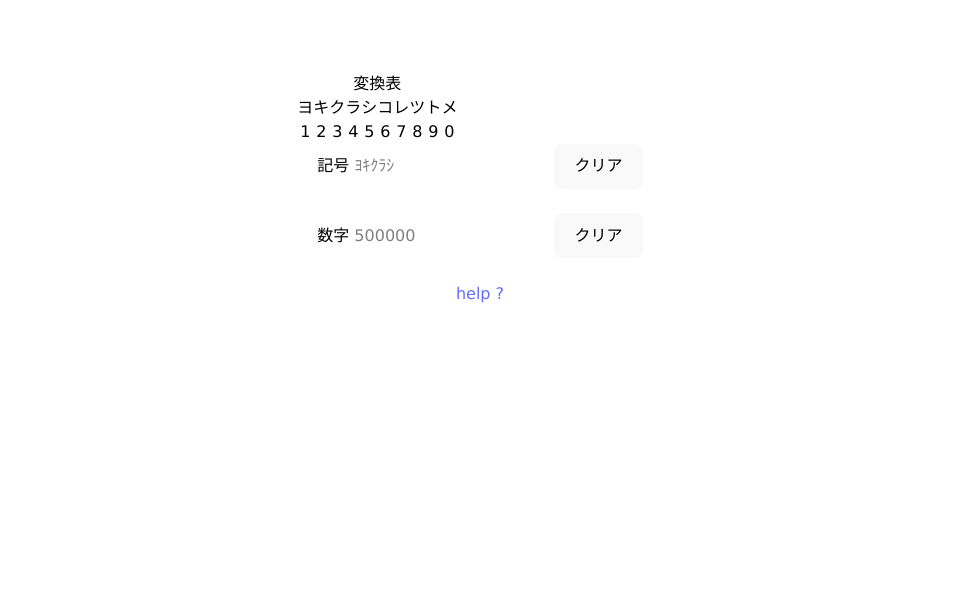
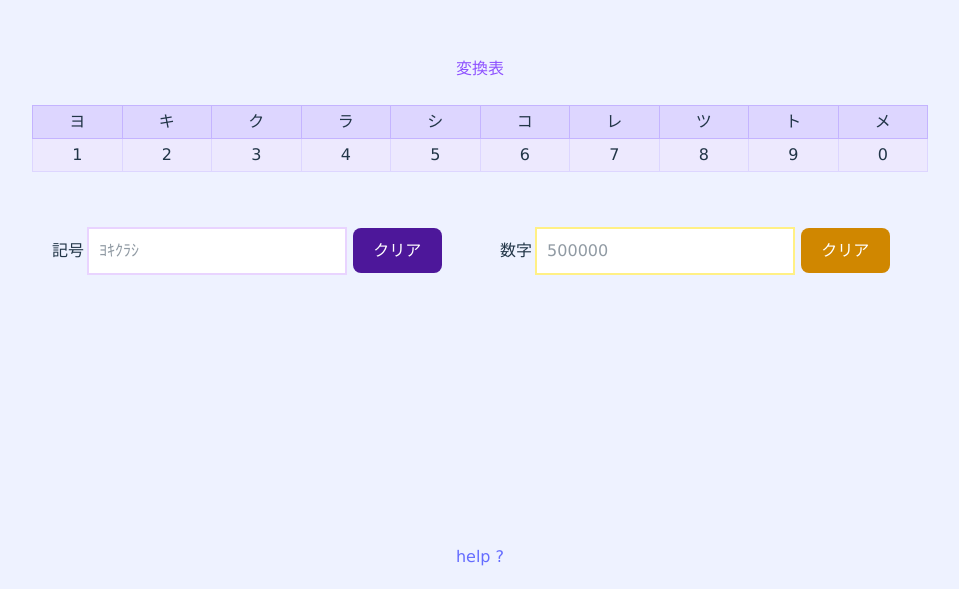
Before and after one commit to micabi/convert-react, a React (Vite) app: page / in a window 1280 px wide. Shown: the part 211-800 px from the top of the page, without its empty margins (160-1119 px from the left). Built offline with nearby package versions, Linux system fonts and the light colour scheme.

Commit message:
更新　scssを導入

```diff
--- a/index.html
+++ b/index.html
@@ -16,6 +16,7 @@
   <meta name="viewport" content="width=device-width, initial-scale=1.0" />
   <meta name="robots" content="nofollow, noindex" />
   <title>記号変換</title>
+  <link rel="stylesheet" href="/src/App.scss" />
 </head>
 <body class="bg-indigo-50">
   <!-- Google Tag Manager (noscript) -->
--- /dev/null
+++ b/src/App.scss
@@ -0,0 +1,99 @@
+@use 'tailwindcss';
+
+@theme {
+  --font-sans:
+    'Hiragino Kaku Gothic Pro', yugothic, meiryo, 'Lucida Grande', verdana, helvetica, arial, 'MS PGothic', sans-serif;
+  --font-serif: 'Hiragino Mincho ProN', 'Hiragino Mincho Pro', 游明朝, 'Yu Mincho', yumincho, serif;
+  --base-color: var(--color-neutral-800);
+  --breakpoint-xs: 24rem;
+}
+
+@layer base {
+  html {
+    tab-size: 2;
+  }
+}
+
+@layer utilities {
+  .sm\:w-3xs {
+    width: var(--container-3xs);
+  }
+}
+
+:root {
+  font-family: var(--font-sans);
+  color: var(--base-color);
+}
+
+#root {
+  width: var(--container-4xl);
+  max-width: var(--container-7xl);
+  margin: 0 auto;
+  font-family: var(--font-sans);
+  text-align: center;
+}
+
+@media screen and (width <= 40rem) {
+  #root {
+    max-width: var(--container-xs);
+    min-height: 100%;
+  }
+}
+
+.box {
+  padding: 0 20px;
+  text-align: left;
+}
+
+.output {
+  display: none;
+  padding: 1rem;
+  margin-top: 1.5rem;
+
+  &::before {
+    display: block;
+    color: var(--color-neutral-300);
+    content: '入力されたテキスト';
+  }
+
+  &.active {
+    display: block;
+  }
+}
+
+.final {
+  position: relative;
+  display: none;
+  padding: 1rem;
+  margin-top: 1.5rem;
+
+  &.active {
+    display: block;
+  }
+}
+
+.final .btn {
+  position: absolute;
+  top: 50%;
+  right: 20px;
+  transform: translateY(-50%);
+}
+
+.err {
+  display: none;
+  padding: 1rem;
+  margin-top: 1.5rem;
+
+  &.warn {
+    display: block;
+  }
+}
+
+.message {
+  opacity: 0;
+  transition: all 0.1s linear;
+
+  &.active {
+    opacity: 1;
+  }
+}
--- a/src/routes/404.tsx
+++ b/src/routes/404.tsx
@@ -1,4 +1,4 @@
-import '../App.css';
+// import '../App.scss';
 
 function Nomatch(): JSX.Element {
   return (
--- a/src/routes/help.tsx
+++ b/src/routes/help.tsx
@@ -1,4 +1,4 @@
-import '../App.css';
+// import '../App.scss';
 import { useNavigate, NavigateFunction } from 'react-router-dom';
 
 function Help(): JSX.Element {
--- a/src/routes/index.tsx
+++ b/src/routes/index.tsx
@@ -1,4 +1,4 @@
-import '../App.css';
+// import '../App.scss';
 import { useNavigate, NavigateFunction } from 'react-router-dom';
 import { ConvertTable } from '../table';
 import { Symbol2NumberInputArea } from '../symbol2number';
--- a/tailwind.config.js
+++ b/tailwind.config.js
@@ -1,4 +1,5 @@
 export default {
+  mode: 'jit',
   content: [
     // './src/*.{js, ts, tsx, jsx}',
     // './src/**/*.{js, ts, tsx, jsx}',
--- a/vite.config.ts
+++ b/vite.config.ts
@@ -1,6 +1,7 @@
 import { defineConfig } from 'vite';
 import react from '@vitejs/plugin-react';
 import tailwindcss from '@tailwindcss/vite';
+import license from 'rollup-plugin-license';
 
 // https://vite.dev/config/
 // export default defineConfig({
@@ -19,11 +20,30 @@ export default defineConfig( ( { mode } ) => {
       tailwindcss(),
     ],
     // other configuration
+    css: {
+      devSourcemap: true,
+      preprocessorOptions: {
+        scss: {
+          api: 'modern-compiler',
+        }
+      }
+    },
     esbuild: {
+      banner: '/*! licenses: /assets/vendor.LICENSE.txt */',
+      legalComments: 'external',
       pure: mode === 'production' ? [ 'console.log' ] : []
     },
-    // build: {
-    //   sourcemap: true
-    // }
+    build: {
+      sourcemap: true,
+      rollupOptions: {
+        plugins: [
+          license( {
+            thirdParty: {
+              output: '.dist/assets/vendor.LICENSE.txt',
+            }
+          } ),
+        ]
+      }
+    }
   };
 } );
```
Also changed, not shown: package.json (+8 -3 lines), .stylelintrc.js, 1 other file (tests, documents, lock files or other folders).
